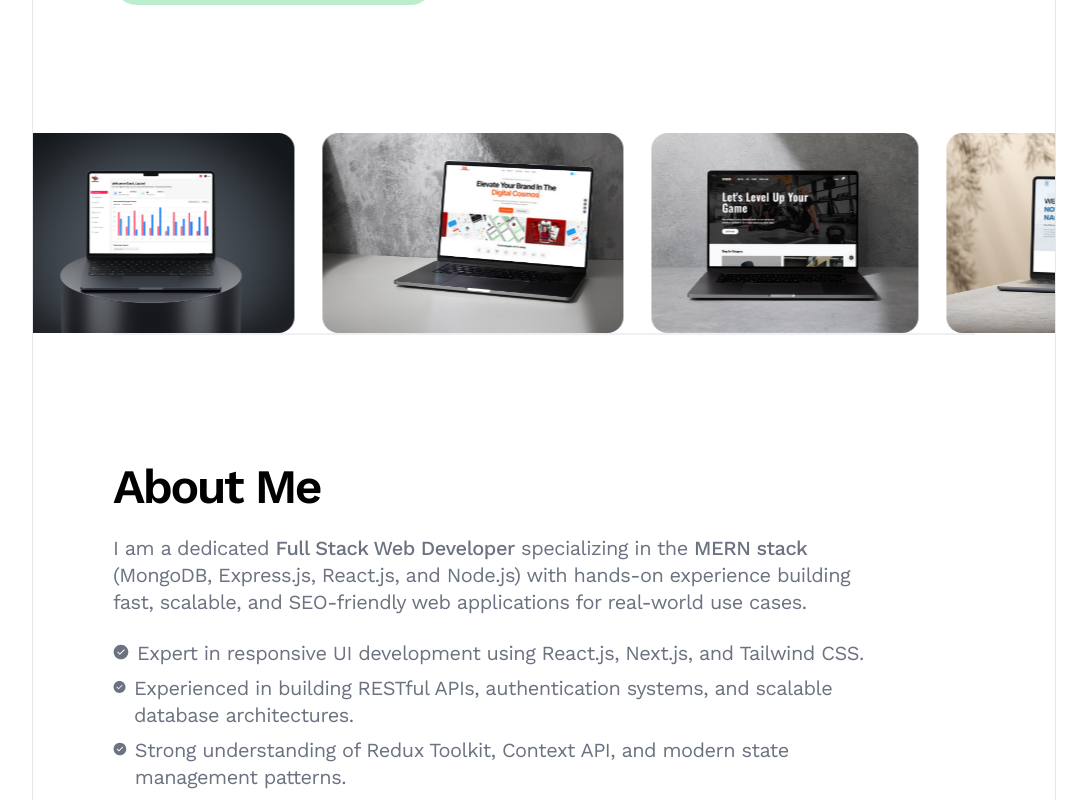
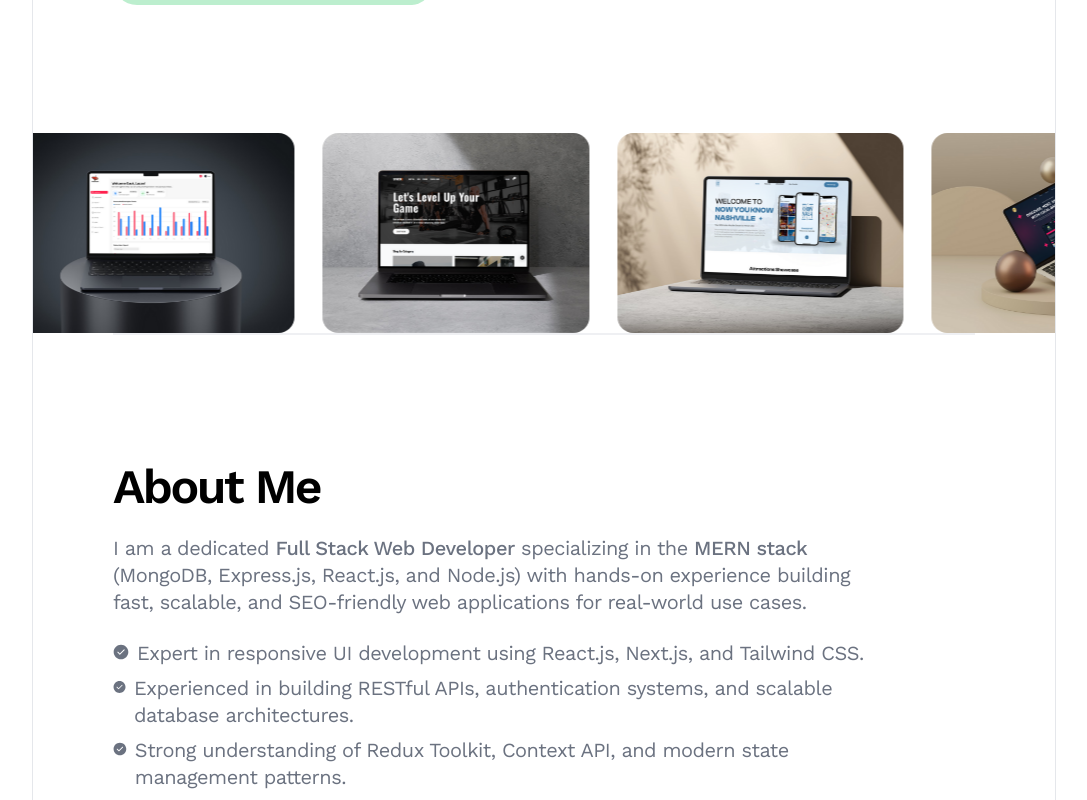
Before and after one commit to ShoaibMuhammad786/full_stack_developer_portfolio, a Next.js app: page / in a window 1280 px wide. Shown: the part 740-1540 px from the top of the page, without its empty margins (96-1183 px from the left). Built offline with nearby package versions, Linux system fonts and the light colour scheme.

Commit message:
Added projects

```diff
--- a/constants/projects.js
+++ b/constants/projects.js
@@ -30,14 +30,14 @@ export const PROJECTS = [
   //   type: "Website",
   //   tech_stack: ["Reactjs", "Tailwind CSS", "Framer Motion"],
   // },
-  {
-    image: "/projects/dignite-studios-website.png",
-    title: "Dignite Studios",
-    description: "",
-    url: "https://www.dignitestudios.com/",
-    type: "Website",
-    tech_stack: ["Nextjs", "Tailwind CSS", "Framer Motion"],
-  },
+  // {
+  //   image: "/projects/dignite-studios-website.png",
+  //   title: "Dignite Studios",
+  //   description: "",
+  //   url: "https://www.dignitestudios.com/",
+  //   type: "Website",
+  //   tech_stack: ["Nextjs", "Tailwind CSS", "Framer Motion"],
+  // },
   {
     image: "/projects/spartax-mockup.png",
     title: "Spartax",
```
